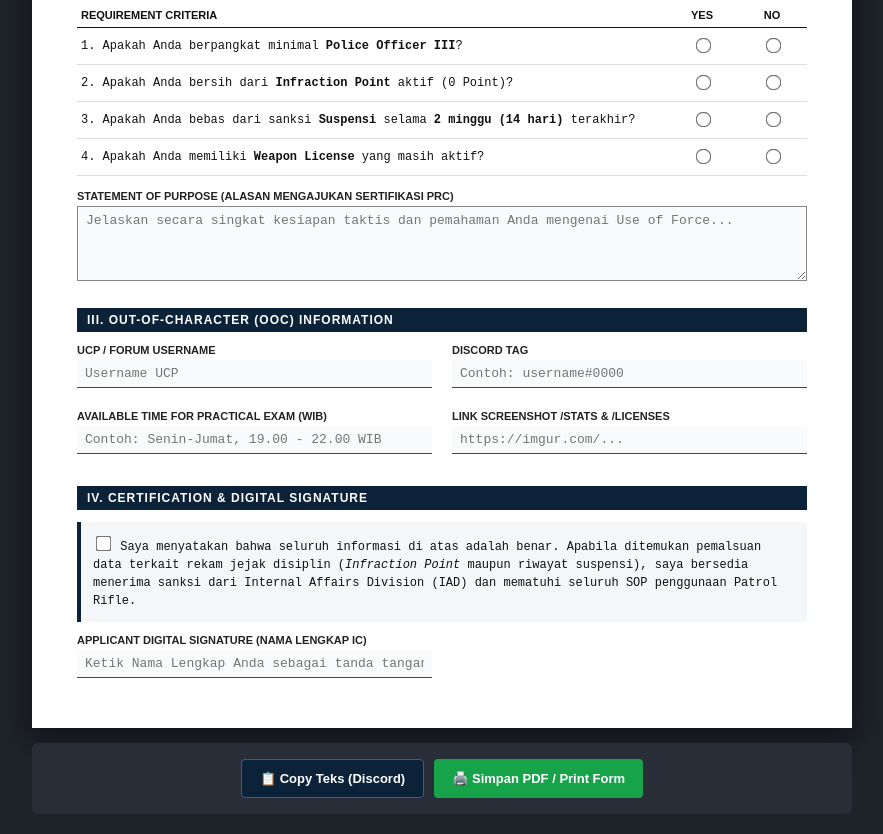
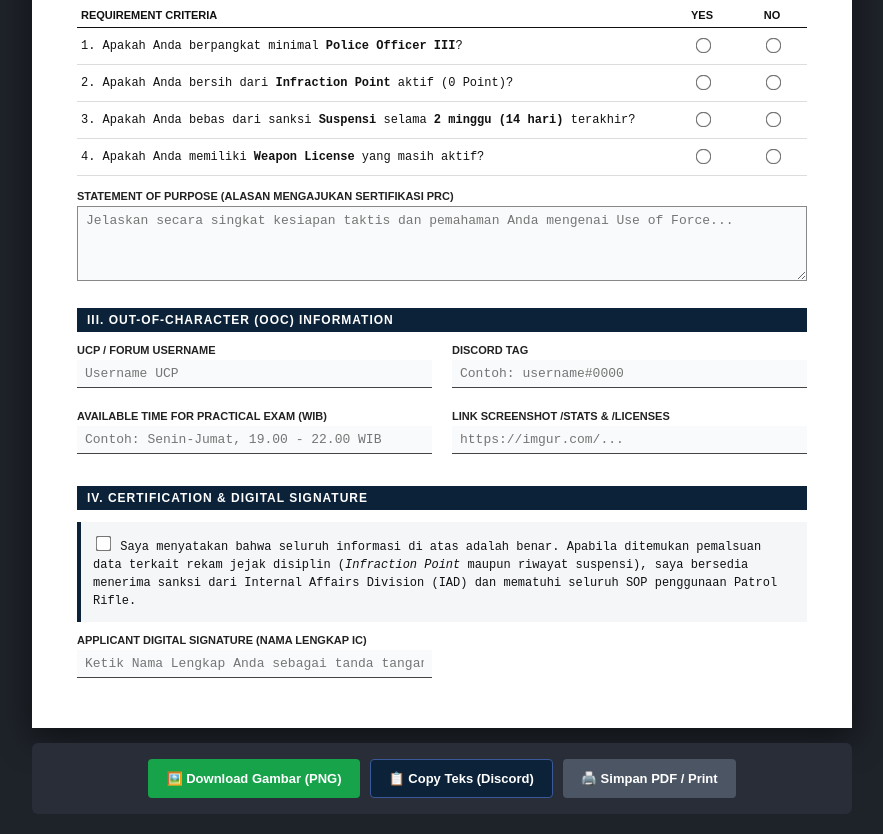
Before and after one commit to rifkyarya52-afk/lspd-prc-form, a plain HTML site: page index.html in a window 1280 px wide. Shown: the part 511-1345 px from the top of the page, without its empty margins (198-1081 px from the left). Drawn offline with nearby package versions, Linux system fonts and the light colour scheme.

Commit message:
Update index.html

```diff
--- a/index.html
+++ b/index.html
@@ -4,6 +4,8 @@
   <meta charset="UTF-8" />
   <meta name="viewport" content="width=device-width, initial-scale=1.0" />
   <title>LSPD - Patrol Rifle Certification (PRC) Application</title>
+  <!-- Library untuk mengubah form menjadi gambar PNG -->
+  <script src="https://cdnjs.cloudflare.com/ajax/libs/html2canvas/1.4.1/html2canvas.min.js"></script>
   <style>
     * {
       box-sizing: border-box;
@@ -157,6 +159,13 @@
       border-radius: 4px;
       transition: 0.2s;
     }
+    .btn-img {
+      background-color: #16a34a;
+      color: #fff;
+    }
+    .btn-img:hover {
+      background-color: #15803d;
+    }
     .btn-copy {
       background-color: #0b2239;
       color: #fff;
@@ -166,11 +175,11 @@
       background-color: #163a5f;
     }
     .btn-print {
-      background-color: #16a34a;
+      background-color: #4b5563;
       color: #fff;
     }
     .btn-print:hover {
-      background-color: #15803d;
+      background-color: #374151;
     }
     @media (max-width: 600px) {
       .paper { padding: 25px 18px; }
@@ -186,10 +195,11 @@
 </head>
 <body>
 
-<!-- AREA FORMULIR -->
+<!-- AREA FORMULIR YANG AKAN DI-CAPTURE MENJADI GAMBAR -->
 <div class="paper" id="capture-area">
   <div class="header">
-    <img src="https://i.imgur.com/3fSSqST.png" alt="LSPD Logo" class="lspd-logo">
+    <!-- Logo Custom LSPD Lu -->
+    <img src="https://i.imgur.com/3fSSqST.png" alt="LSPD Logo" class="lspd-logo" crossorigin="anonymous">
     <h1>LOS SANTOS POLICE DEPARTMENT</h1>
     <h2>METROPOLITAN DIVISION / FIREARMS & TACTICS OVERSIGHT</h2>
     <p>PATROL RIFLE CERTIFICATION (PRC) — APPLICATION FORM (FORM PRC-101)</p>
@@ -301,14 +311,49 @@
 
 <!-- TOMBOL AKSI -->
 <div class="actions-bar">
+  <button class="btn-img" id="btn-download" onclick="downloadAsImage()">🖼️ Download Gambar (PNG)</button>
   <button class="btn-copy" onclick="copyToDiscord()">📋 Copy Teks (Discord)</button>
-  <button class="btn-print" onclick="window.print()">🖨️ Simpan PDF / Print Form</button>
+  <button class="btn-print" onclick="window.print()">🖨️ Simpan PDF / Print</button>
 </div>
 
 <script>
   function getRadio(name) {
     const el = document.querySelector(`input[name="${name}"]:checked`);
     return el ? el.value : "Belum diisi";
+  }
+
+  function downloadAsImage() {
+    if (!document.getElementById("agree").checked) {
+      alert("Harap centang pernyataan persetujuan terlebih dahulu sebelum mendownload!");
+      return;
+    }
+
+    const btn = document.getElementById("btn-download");
+    const originalText = btn.innerText;
+    btn.innerText = "⏳ Memproses Gambar...";
+    btn.disabled = true;
+
+    const captureArea = document.getElementById("capture-area");
+    const icName = (document.getElementById("ic_name").value || "Applicant").trim().replace(/\s+/g, "_");
+
+    html2canvas(captureArea, {
+      scale: 2,
+      useCORS: true,
+      allowTaint: true,
+      backgroundColor: "#ffffff"
+    }).then(canvas => {
+      const link = document.createElement("a");
+      link.download = `PRC_Application_${icName}.png`;
+      link.href = canvas.toDataURL("image/png");
+      link.click();
+
+      btn.innerText = originalText;
+      btn.disabled = false;
+    }).catch(err => {
+      alert("Gagal membuat gambar: " + err);
+      btn.innerText = originalText;
+      btn.disabled = false;
+    });
   }
 
   function copyToDiscord() {
```
